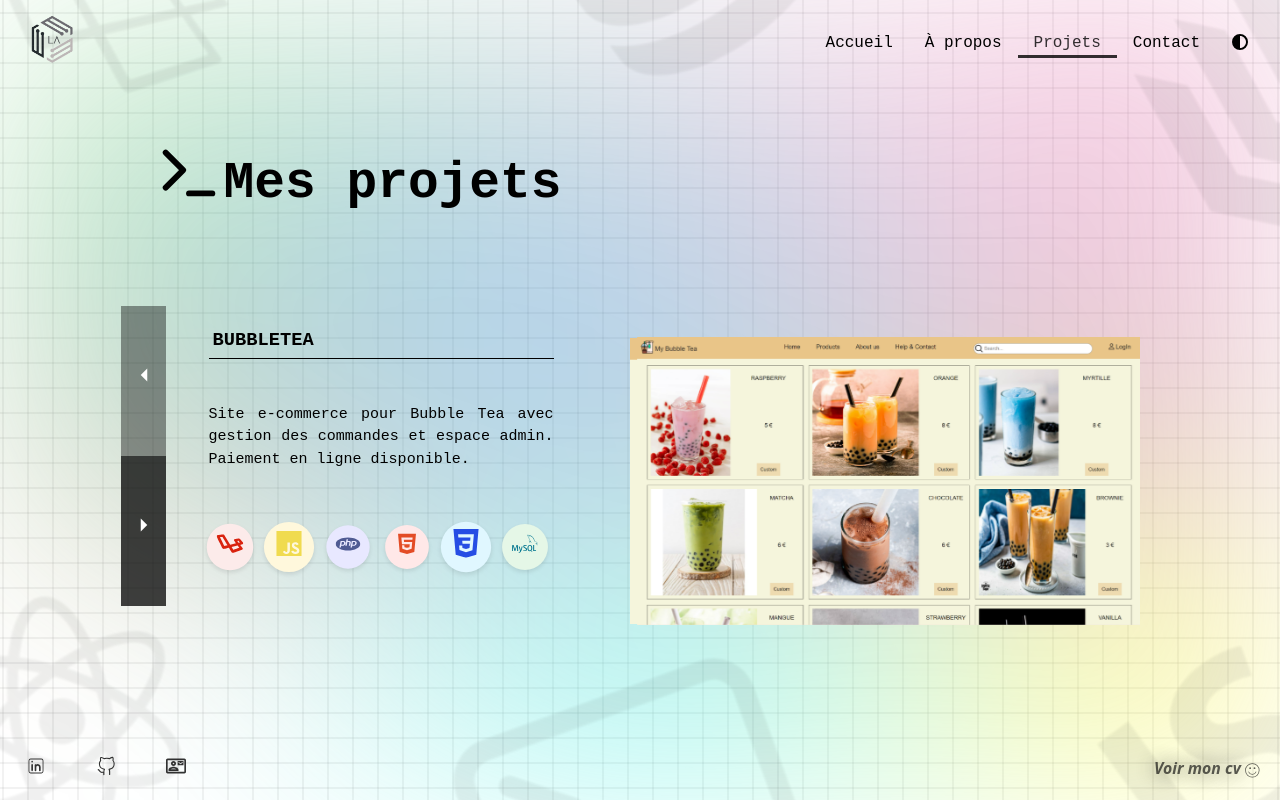
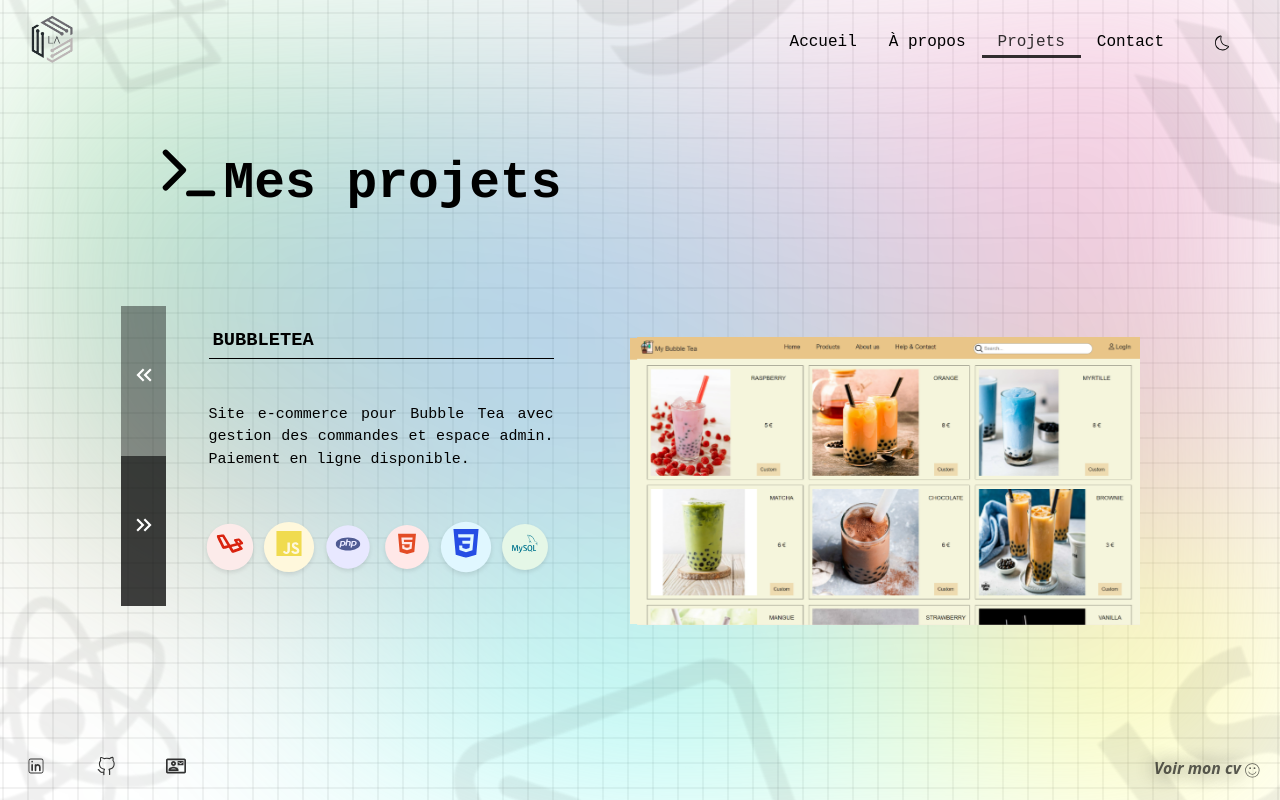
Before and after one commit to Laspales/Site_web, a React (Vite) app in the folder front/: page /projets in a window 1280 px wide. Built offline with nearby package versions, Linux system fonts and the light colour scheme.

Commit message:
review toggle theme sun/moon icon

```diff
--- a/front/src/Components/Footer-Style.css
+++ b/front/src/Components/Footer-Style.css
@@ -86,7 +86,7 @@ body.dark .App-Footer #cv{
 
 /* === RESPONSIVE FOOTER === */
 
-@media (max-width: 768px) {
+@media (max-width: 850px) {
   footer {
     position: fixed;
     bottom: -0.5%;
--- a/front/src/Components/Header.jsx
+++ b/front/src/Components/Header.jsx
@@ -1,7 +1,8 @@
 import React, { useState, useEffect } from "react";
 import { Link, useLocation } from "react-router-dom";
 import { motion } from "framer-motion";
-import { FaCircleHalfStroke } from "react-icons/fa6";
+import { CiLight } from "react-icons/ci";
+import { CiDark } from "react-icons/ci";
 import { CiMenuBurger } from "react-icons/ci";
 import { IoCloseOutline } from "react-icons/io5";
 import "./Header-Style.css";
@@ -11,6 +12,7 @@ function Header({ toggleTheme }) {
     const [menuOpen, setMenuOpen] = useState(false);
     const [showPulse, setShowPulse] = useState(false);
     const [pulsePlayed, setPulsePlayed] = useState(false);
+    const [isDark, setIsDark] = useState(false);
 
     const isActive = (path) => (location.pathname === path ? "active" : "");
 
@@ -29,6 +31,10 @@ function Header({ toggleTheme }) {
         }
     }, [menuOpen, pulsePlayed]);
 
+    const handleToggleTheme = () => {
+        toggleTheme();
+        setIsDark(!isDark);
+    };
     return (
         <header className="App-header">
             <nav className="navbar">
@@ -100,7 +106,17 @@ function Header({ toggleTheme }) {
                             </Link>
                         </li>
                         <li className="nv">
-                            <FaCircleHalfStroke className="theme" onClick={toggleTheme} />
+                            <motion.li
+                                initial = {{ rotate: 0 }}
+                                whileTap = {{ rotate: 360 }}
+                                transition = {{ duration: 0.5 }}
+                            >
+                                {isDark ? (
+                                    <CiLight size={20} onClick={handleToggleTheme} style={{ cursor: 'pointer' }} />
+                                ) : (
+                                    <CiDark size={20} onClick={handleToggleTheme} style={{ cursor: 'pointer' }} />
+                                )}
+                            </motion.li>
                         </li>
                     </ul>
                 </div>
--- a/front/src/Components/theme.js
+++ b/front/src/Components/theme.js
@@ -13,7 +13,7 @@ export function initializeThemeHandler() {
         body.classList.add(savedTheme);
     }
 
-    // Écouteur de clic pour le bouton theme
+    // clic pour le bouton theme
     const btnTheme = document.querySelector('.theme');
     if (btnTheme) {
         btnTheme.addEventListener('click', () => {
--- a/front/src/pages/Projets.jsx
+++ b/front/src/pages/Projets.jsx
@@ -5,6 +5,8 @@ import { SiCss3, SiPhp, SiTypescript, SiMysql, SiSocketdotio } from "react-icons
 import { IoLogoJavascript, IoLogoLaravel } from "react-icons/io5";
 import { IoMdArrowDropleft } from "react-icons/io";
 import { IoMdArrowDropright } from "react-icons/io";
+import { MdKeyboardDoubleArrowRight } from "react-icons/md";
+import { MdKeyboardDoubleArrowLeft } from "react-icons/md";
 import { RiNodejsLine } from "react-icons/ri";
 import { FiTerminal } from "react-icons/fi";
 import ProjectCarousel from "./ProjectCarousel";
@@ -158,7 +160,7 @@ function Projets() {
                                 whileHover={{ scale: 1.5 }}
                                 transition={{ duration: 0.3 }}
                             >
-                                <IoMdArrowDropleft />
+                                <MdKeyboardDoubleArrowLeft />
                             </motion.span>
 
                         </button>
@@ -168,7 +170,7 @@ function Projets() {
                                 whileHover={{ scale: 1.5 }}
                                 transition={{ duration: 0.3 }}
                             >
-                                <IoMdArrowDropright />
+                                <MdKeyboardDoubleArrowRight />
                             </motion.span>
                         </button>
                     </div>
```
